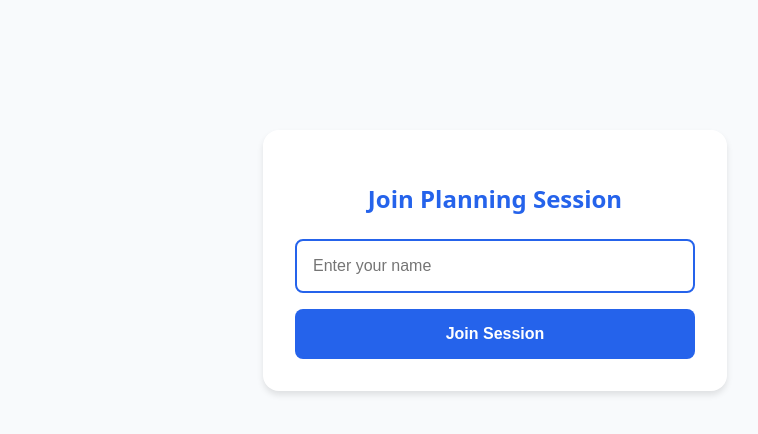
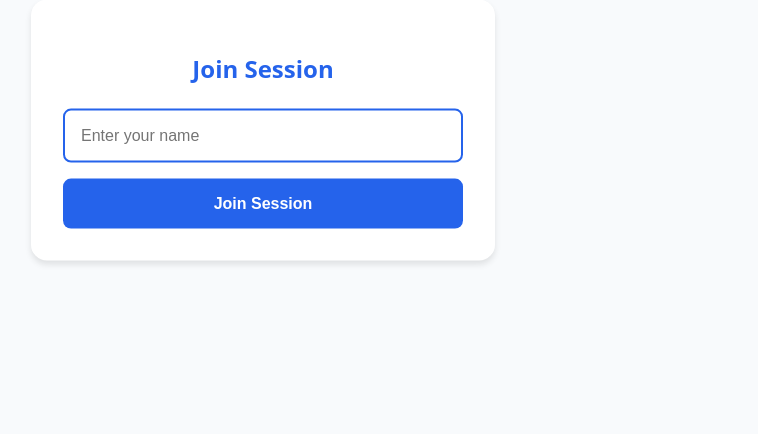
Before and after one commit to thomasdqr/easyplanitpoker, a React (Vite) app: page /session/1/join in a window 1280 px wide. Shown: the part 270-704 px from the top of the page, without its empty margins (377-1135 px from the left). Built offline with nearby package versions, Linux system fonts and the light colour scheme.

Commit message:
No localstorage

```diff
--- a/src/pages/Home.tsx
+++ b/src/pages/Home.tsx
@@ -16,10 +16,7 @@ export default function Home() {
     try {
       setLoading(true);
       const { sessionId, pmId } = await createSession(pmName.trim());
-      // Store PM info in localStorage
-      localStorage.setItem('participant_id', pmId);
-      localStorage.setItem('participant_name', pmName.trim());
-      navigate(`/session/${sessionId}`);
+      navigate(`/session/${sessionId}`, { state: { participantId: pmId } });
     } catch (error) {
       console.error('Failed to create session:', error);
       setLoading(false);
--- a/src/pages/JoinSession.tsx
+++ b/src/pages/JoinSession.tsx
@@ -1,20 +1,20 @@
 import { useState } from 'react';
 import { useParams, useNavigate } from 'react-router-dom';
-import { motion } from 'framer-motion';
 import { doc, updateDoc, getDoc } from 'firebase/firestore';
 import { db } from '../services/firebase';
-import { Participant, Session } from '../types';
-import '../styles/pages/Session.css';
+import { v4 as uuidv4 } from 'uuid';
+import type { Session } from '../types';
 
 export default function JoinSession() {
   const { sessionId } = useParams();
   const navigate = useNavigate();
-  const [participantName, setParticipantName] = useState('');
+  const [name, setName] = useState('');
   const [loading, setLoading] = useState(false);
+  const [error, setError] = useState<string | null>(null);
 
-  const handleJoinSession = async (e: React.FormEvent) => {
+  const handleJoin = async (e: React.FormEvent) => {
     e.preventDefault();
-    if (!sessionId || !participantName.trim() || loading) return;
+    if (!sessionId || !name.trim() || loading) return;
 
     try {
       setLoading(true);
@@ -22,44 +22,44 @@ export default function JoinSession() {
       const sessionSnap = await getDoc(sessionRef);
 
       if (!sessionSnap.exists()) {
-        throw new Error('Session not found');
+        setError('Session not found');
+        setLoading(false);
+        return;
       }
 
-      const newParticipant: Participant = {
-        id: crypto.randomUUID(),
-        name: participantName.trim(),
-        isPM: false,
-        currentVote: null,
-        connected: true
-      };
+      const sessionData = sessionSnap.data() as Session;
+      const newParticipantId = uuidv4();
 
-      const session = sessionSnap.data() as Session;
       await updateDoc(sessionRef, {
-        participants: [...session.participants, newParticipant]
+        participants: [
+          ...sessionData.participants,
+          {
+            id: newParticipantId,
+            name: name.trim(),
+            isPM: false,
+            currentVote: null,
+            connected: true
+          }
+        ]
       });
 
-      localStorage.setItem('participant_id', newParticipant.id);
-      localStorage.setItem('participant_name', participantName.trim());
-
-      navigate(`/session/${sessionId}`);
+      navigate(`/session/${sessionId}`, { state: { participantId: newParticipantId } });
     } catch (error) {
-      console.error('Join session error:', error);
+      console.error('Failed to join session:', error);
+      setError('Failed to join session');
       setLoading(false);
     }
   };
 
   return (
-    <motion.div
-      className="join-dialog"
-      initial={{ opacity: 0, y: 20 }}
-      animate={{ opacity: 1, y: 0 }}
-    >
-      <h2>Join Planning Session</h2>
-      <form onSubmit={handleJoinSession}>
+    <div className="join-dialog">
+      <h2>Join Session</h2>
+      {error && <div className="error-message">{error}</div>}
+      <form onSubmit={handleJoin}>
         <input
           type="text"
-          value={participantName}
-          onChange={(e) => setParticipantName(e.target.value)}
+          value={name}
+          onChange={(e) => setName(e.target.value)}
           placeholder="Enter your name"
           required
           disabled={loading}
@@ -68,6 +68,6 @@ export default function JoinSession() {
           {loading ? 'Joining...' : 'Join Session'}
         </button>
       </form>
-    </motion.div>
+    </div>
   );
 }
--- a/src/pages/Session.tsx
+++ b/src/pages/Session.tsx
@@ -1,5 +1,5 @@
 import { useEffect, useState } from 'react';
-import { useParams, useNavigate } from 'react-router-dom';
+import { useParams, useNavigate, useLocation } from 'react-router-dom';
 import { motion } from 'framer-motion';
 import { doc, onSnapshot, updateDoc, getDoc } from 'firebase/firestore';
 import { db } from '../services/firebase';
@@ -11,20 +11,16 @@ import '../styles/pages/Session.css';
 
 export default function SessionPage() {
   const { sessionId } = useParams();
+  const location = useLocation();
   const navigate = useNavigate();
   const [session, setSession] = useState<Session | null>(null);
+  const [participantId, setParticipantId] = useState<string | null>(
+    location.state?.participantId || null
+  );
   const [loading, setLoading] = useState(true);
   const [error, setError] = useState<string | null>(null);
 
-  const participantId = localStorage.getItem('participant_id');
   const currentParticipant = session?.participants.find(p => p.id === participantId);
-
-  // If no participant info, redirect to join page
-  useEffect(() => {
-    if (!participantId && sessionId) {
-      navigate(`/session/${sessionId}/join`);
-    }
-  }, [participantId, sessionId, navigate]);
 
   useEffect(() => {
     if (!sessionId) return;
@@ -50,6 +46,13 @@ export default function SessionPage() {
 
     return () => unsubscribe();
   }, [sessionId]);
+
+  // If no participant info, redirect to join page
+  useEffect(() => {
+    if (!participantId && sessionId && !loading) {
+      navigate(`/session/${sessionId}/join`);
+    }
+  }, [participantId, sessionId, loading, navigate]);
 
   const handleAddStory = async (story: Omit<UserStory, 'id'>) => {
     if (!sessionId || !currentParticipant?.isPM) return;
--- a/src/services/firebase.ts
+++ b/src/services/firebase.ts
@@ -27,7 +27,6 @@ export async function createSession(pmName: string): Promise<{ sessionId: string
     connected: true
   };
 
-  // Create session document with initial data
   const sessionData: Session = {
     id: sessionId,
     pmId,
```
